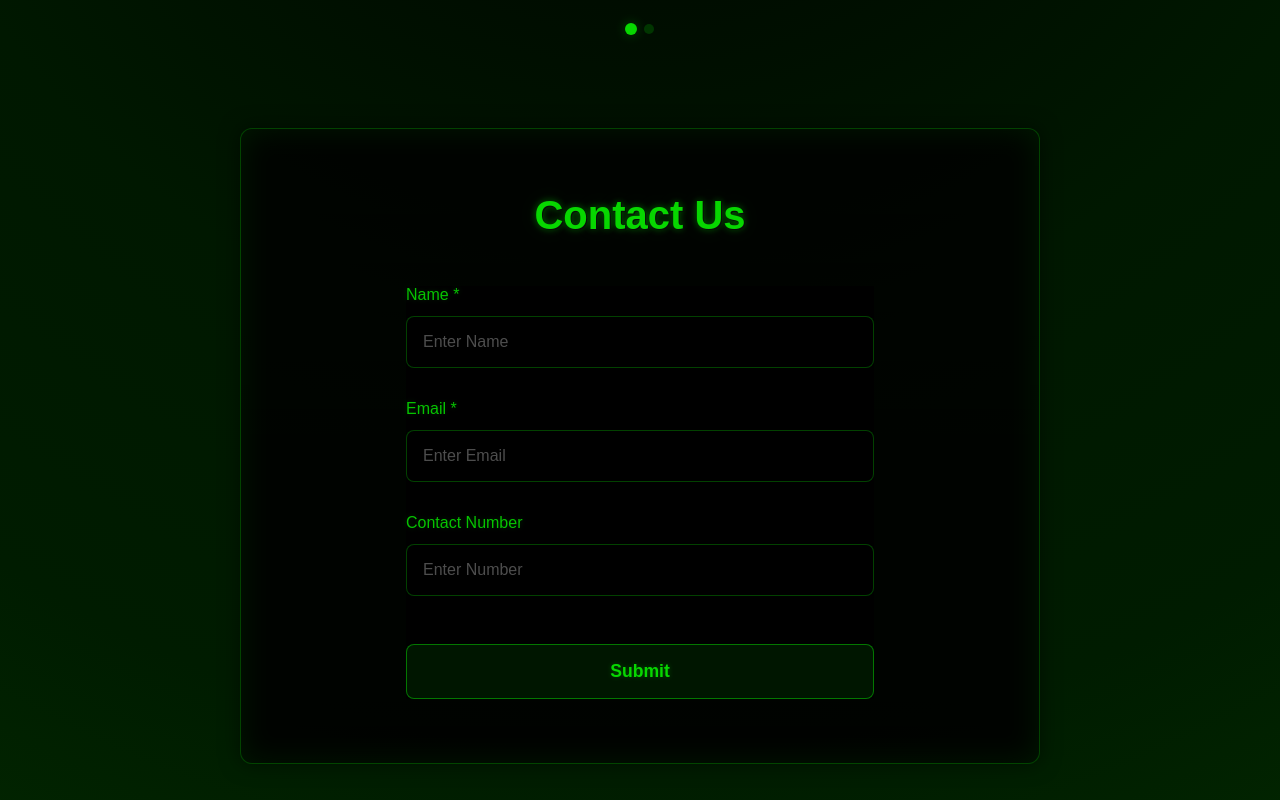
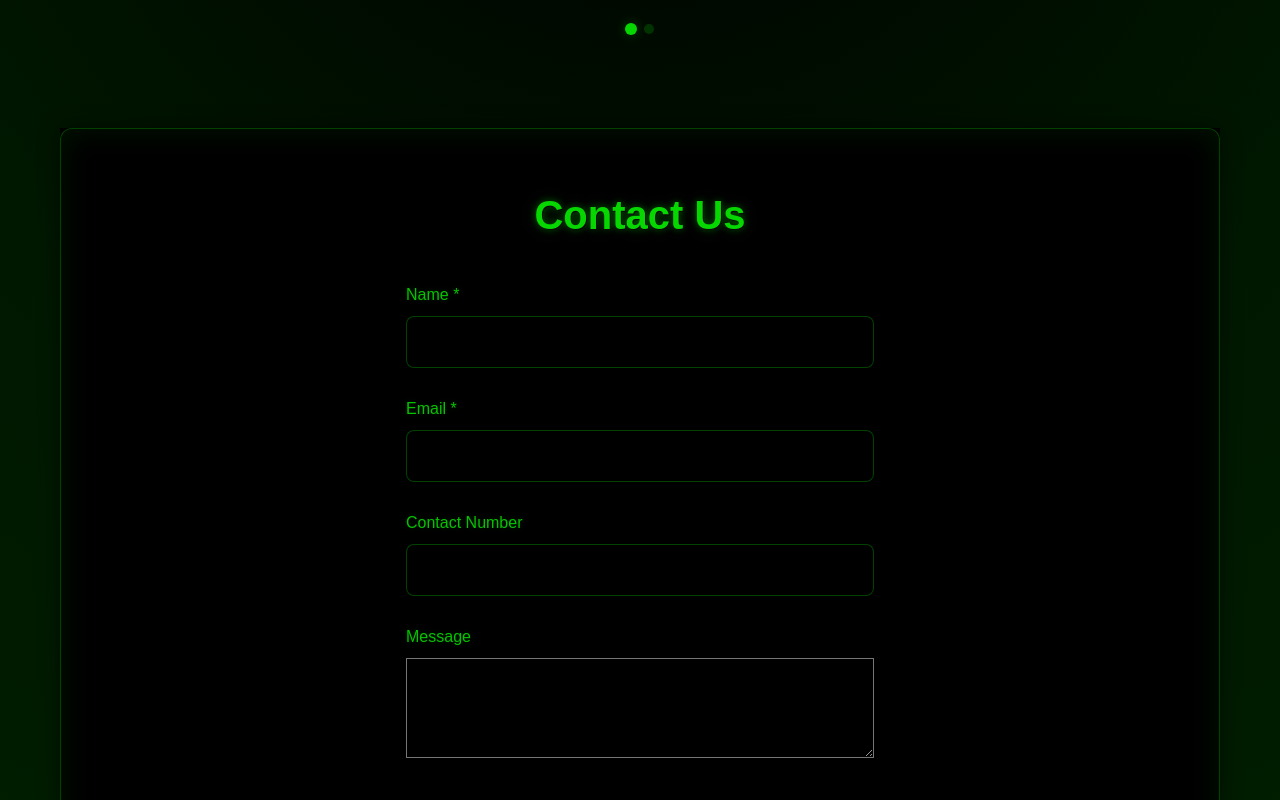
Before and after one commit to Azure9733/Nakshatra_Page, a React (Vite) app: page / in a window 1280 px wide. Shown: the part 1840-2640 px from the top of the page. Built offline with nearby package versions, Linux system fonts and the light colour scheme.

Commit message:
update june 24 2025
contact us is working
links are working

```diff
--- a/package.json
+++ b/package.json
@@ -1,7 +1,6 @@
 {
   "name": "nakshatra-landing",
   "homepage": "https://github.com/Goutham100/Nakshatra-Page-New",
-
   "private": true,
   "version": "0.0.0",
   "type": "module",
@@ -12,11 +11,9 @@
     "preview": "vite preview",
     "predeploy": "npm run build",
     "deploy": "gh-pages -d docs"
-
-
-
   },
   "dependencies": {
+    "@formspree/react": "^3.0.0",
     "react": "^19.0.0",
     "react-dom": "^19.0.0"
   },
--- a/src/App.css
+++ b/src/App.css
@@ -441,7 +441,8 @@
     box-shadow:
         0 0 20px rgba(0, 0, 0, 0.5),
         inset 0 0 30px rgba(7, 215, 0, 0.1);
-    max-width: 800px;
+    max-width: 1400px;
+
 
 }
 
--- a/src/App.jsx
+++ b/src/App.jsx
@@ -6,7 +6,7 @@ import Footer from './Components/Footer';
 import img1 from '/asset/image.png';
 import img2 from '/asset/img.png';
 import img3 from '/asset/MapMitv2.png';
-
+import img4 from '/asset/MapMitv2.0.pdf';
 
 
 function App() {
@@ -16,6 +16,7 @@ function App() {
     const [isDragging, setIsDragging] = useState(false);
     const [startX, setStartX] = useState(0);
     const [scrollLeft, setScrollLeft] = useState(0);
+    const contactRef = useRef(null);
 
     const toggleSection = (sectionNumber) => {
         setOpenSection(openSection === sectionNumber ? null : sectionNumber);
@@ -101,9 +102,15 @@ function App() {
         setIsDragging(false);
     };
 
+    const handleContactClick = () => {
+        if (contactRef.current) {
+            contactRef.current.scrollIntoView({ behavior: 'smooth' });
+        }
+    };
+
     return (
         <div className="app">
-            <Navbar />
+            <Navbar onContactClick={handleContactClick} />
             <div className="content">
                 <h1 className="neon-heading">
                     Revolutionizing<br/>
@@ -192,6 +199,18 @@ function App() {
                             <div
                                 key={map.id}
                                 className={`map-card ${index === activeIndex ? 'active' : ''}`}
+                                onClick={
+                                    map.title === "Revels WebMap"
+                                        ? () => window.open('https://mit.nakshatramaps.com/', '_blank')
+                                        : map.title === "Map MIT"
+                                            ? () => window.open(img4, '_blank')
+                                            : undefined
+                                }
+                                style={
+                                    map.title === "Revels WebMap" || map.title === "Map MIT"
+                                        ? { cursor: 'pointer' }
+                                        : {}
+                                }
                             >
                                 <img src={map.image} alt={map.title} />
                                 <h3>{map.title}</h3>
@@ -223,7 +242,9 @@ function App() {
                         ))}
                     </div>
                 </div>
-                <ContactUs />
+                <div ref={contactRef}>
+                    <ContactUs />
+                </div>
             </div>
             <Footer />
         </div>
--- a/src/Components/ContactUs.jsx
+++ b/src/Components/ContactUs.jsx
@@ -1,26 +1,8 @@
-import React, { useState } from 'react';
+import React from 'react';
+import { useForm, ValidationError } from '@formspree/react';
 
 const ContactUs = () => {
-  const [formData, setFormData] = useState({
-    name: '',
-    email: '',
-    contactNumber: ''
-  });
-
-  const handleChange = (e) => {
-    const { name, value } = e.target;
-    setFormData(prevState => ({
-      ...prevState,
-      [name]: value
-    }));
-  };
-
-  const handleSubmit = (e) => {
-    e.preventDefault();
-    // Handle form submission here
-    console.log(formData);
-  };
-
+  const [state, handleSubmit] = useForm("xrbkydvg");
   return (
     <section className="contact-us-section">
       <div className="container">
@@ -29,42 +11,53 @@ const ContactUs = () => {
           <div className="form-group">
             <label htmlFor="name">Name *</label>
             <input
+              id="name"
               type="text"
-              id="name"
               name="name"
-              value={formData.name}
-              onChange={handleChange}
-              placeholder="Enter Name"
               required
             />
           </div>
           <div className="form-group">
             <label htmlFor="email">Email *</label>
             <input
+              id="email"
               type="email"
-              id="email"
               name="email"
-              value={formData.email}
-              onChange={handleChange}
-              placeholder="Enter Email"
               required
+            />
+            <ValidationError
+              prefix="Email"
+              field="email"
+              errors={state.errors}
             />
           </div>
           <div className="form-group">
             <label htmlFor="contactNumber">Contact Number</label>
             <input
+              id="contactNumber"
               type="tel"
-              id="contactNumber"
               name="contactNumber"
-              value={formData.contactNumber}
-              onChange={handleChange}
-              placeholder="Enter Number"
             />
           </div>
-          <button type="submit">
+          <div className="form-group">
+            <label htmlFor="message">Message</label>
+            <textarea
+              id="message"
+              name="message"
+              className="form-group"
+              style={{ minHeight: '100px', resize: 'vertical', width: '100%', color: 'white' }}
+            />
+            <ValidationError
+              prefix="Message"
+              field="message"
+              errors={state.errors}
+            />
+          </div>
+          <button type="submit" disabled={state.submitting}>
             Submit
           </button>
         </form>
+        {state.succeeded && <p style={{ color: 'green', fontWeight: 'bold', marginTop: '1.5rem' }}>Thanks for contacting us!</p>}
       </div>
     </section>
   );
--- a/src/Components/Navbar.jsx
+++ b/src/Components/Navbar.jsx
@@ -2,7 +2,7 @@ import React, { useState } from 'react';
 import './Navbar.css'
 import logo from "/asset/Front Pocket.png";
 
-function Navbar() {
+function Navbar({ onContactClick }) {
     const [isMenuOpen, setIsMenuOpen] = useState(false);
 
     const toggleMenu = () => {
@@ -21,7 +21,7 @@ function Navbar() {
                 <li>Home</li>
                 <li>Services</li>
                 <li>Demo</li>
-                <li>Contact Us</li>
+                <li onClick={onContactClick}>Contact Us</li>
             </ul>
         </div>
     );
```
Also changed, not shown: 7 other files (tests, documents, lock files or other folders).
